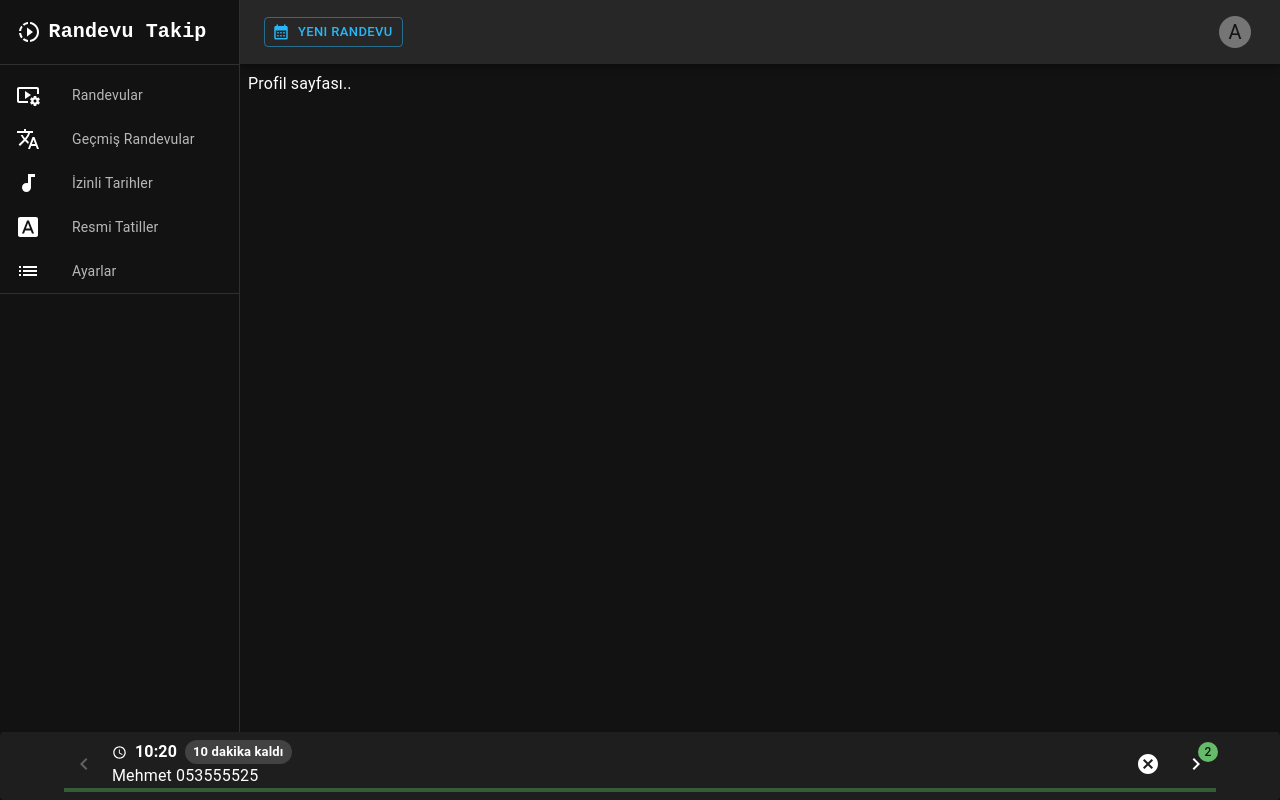
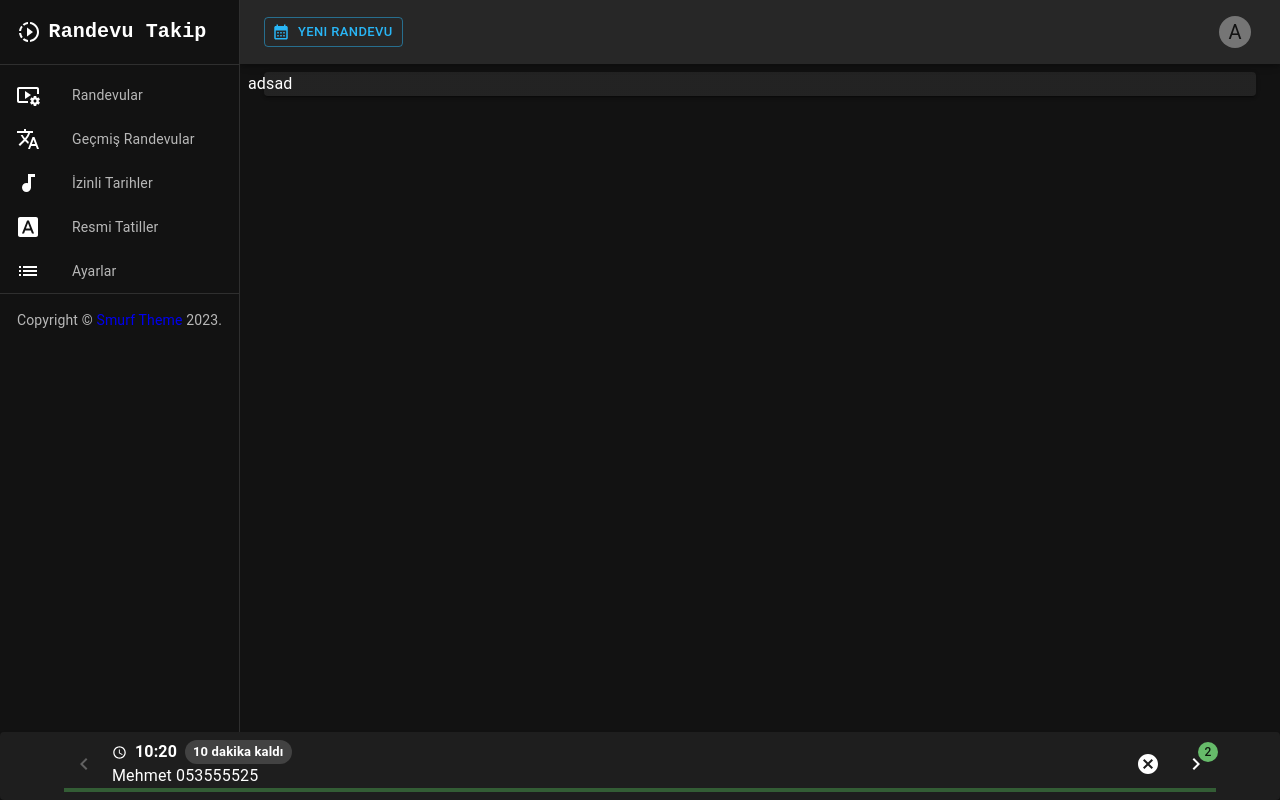
Before and after one commit to gorkembayraktar/randevu-takip, a React (Create React App) app: page /profile in a window 1280 px wide. Built offline with nearby package versions, Linux system fonts and the light colour scheme.

Commit message:
copyright

```diff
--- a/src/views/layout/ListLeftMenu.jsx
+++ b/src/views/layout/ListLeftMenu.jsx
@@ -1,17 +1,13 @@
-import InboxIcon from '@mui/icons-material/MoveToInbox';
 import List from '@mui/material/List';
 import ListItem from '@mui/material/ListItem';
 import ListItemButton from '@mui/material/ListItemButton';
 import ListItemIcon from '@mui/material/ListItemIcon';
 import ListItemText from '@mui/material/ListItemText';
-import GraphicEqIcon from '@mui/icons-material/GraphicEq';
-import DashboardIcon from '@mui/icons-material/Dashboard';
 import TranslateIcon from '@mui/icons-material/Translate';
 import VideoSettingsIcon from '@mui/icons-material/VideoSettings';
 import FontDownloadIcon from '@mui/icons-material/FontDownload';
 import ListIcon from '@mui/icons-material/List';
-import BurstModeIcon from '@mui/icons-material/BurstMode';
-import { Divider, ListSubheader } from '@mui/material';
+import { Divider, Typography } from '@mui/material';
 import { Link } from 'react-router-dom';
 import { useLocation } from 'react-router-dom';
 import AudiotrackIcon from '@mui/icons-material/Audiotrack';
@@ -56,14 +52,24 @@ export const ListLeftMenu = () => {
             <ListItem key={index} disablePadding component={Link} to={ROUTE.to} >
                 <ListItemButton selected={location.pathname == ROUTE.to}>
                     <ListItemIcon>
-                        { ROUTE.icon }
+                        {ROUTE.icon}
                     </ListItemIcon>
-                    <ListItemText  secondary={ROUTE.text} />
+                    <ListItemText secondary={ROUTE.text} />
                 </ListItemButton>
             </ListItem>
         ))}
 
         <Divider />
+        <Typography sx={{ mt: 2 }} variant="body2" color="text.secondary" align="center">
+            {'Copyright © '}
+
+            <Link to="https://smurftheme.net/" style={{ color: 'info', textDecoration: 'inherit' }} target="_blank" rel="noopener noreferrer" >
+                Smurf Theme
+            </Link>
+            {' '}
+            {new Date().getFullYear()}
+            {'.'}
+        </Typography>
 
     </List>
 }
--- a/src/views/pages/Profile.jsx
+++ b/src/views/pages/Profile.jsx
@@ -1,32 +1,21 @@
 
-import { Alert, Box, Button, ButtonGroup, Chip, Collapse, Divider, Grid, IconButton, List, ListItemButton, ListItemIcon, ListItemText, ListSubheader, Paper, TextField, Tooltip, Typography } from '@mui/material';
-import Container from '@mui/material/Container';
-import EventIcon from '@mui/icons-material/Event';
-import AddIcon from '@mui/icons-material/Add';
-
-import {randevu_saatleri, DAYS, DAY_KEYS} from '../../data/constant'
-
-import {ByGroupByData} from '../../utils/array'
-
-import CreateWeeklyHour from '../components/modal/CreateWeeklyHour'
-
-import { Link } from 'react-router-dom';
-import { useState } from 'react';
-
-import {useTitle} from '../../hooks/useTitle'
+import { Grid, Paper } from '@mui/material';
+import { useTitle } from '../../hooks/useTitle'
 
 
-const Profile = () =>{
+const Profile = () => {
 
   useTitle("Profil");
 
   const mode = 'dark';
   return (
-      <>
-        <Grid container spacing={2}>
-            Profil sayfası..
-        </Grid>
-      </>
+    <Paper elevation={2}>
+      <Grid container spacing={2}>
+
+        adsad
+
+      </Grid>
+    </Paper>
   );
 }
 
```
Lines whose indentation alone changed are shown as unchanged.
